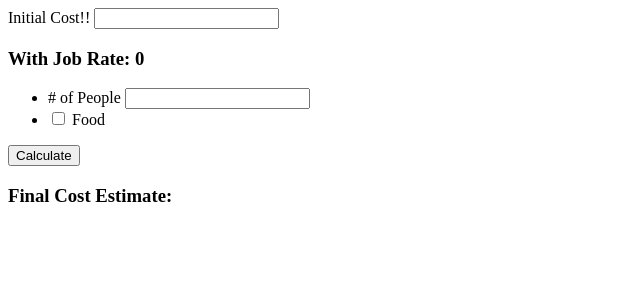
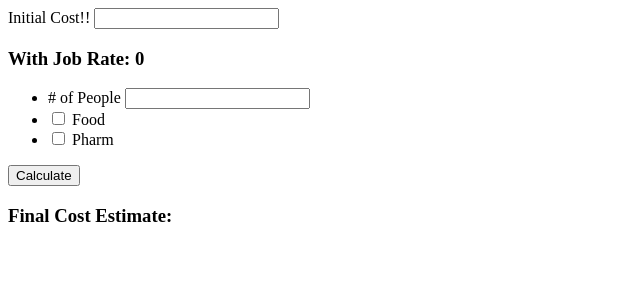
Before and after one commit to deerexart/nupack-react-es6, a React app: page / in a window 1280 px wide. Shown: the top 300 px of the page, without its empty margins (0-640 px from the left). Built offline with nearby package versions, Linux system fonts and the light colour scheme.

Commit message:
Converted pharm to es6 checkIfPharm sets pharmMarkup to .075 or 0 depending on if it is checked or not added in li and input for pharm

```diff
--- a/src/index.jsx
+++ b/src/index.jsx
@@ -6,10 +6,12 @@ import ReactDOM from 'react-dom';
   constructor(props){
     //must pass in props ^^^^
     super(props); // super GIVES US ACCESS TO 'THIS' !! *****
-    this.state = {initialinput:0, withJobMarkup:0, people:0, isFood:false, isFoodMarkup:0};
+    this.state = {initialinput:0, withJobMarkup:0, people:0, isFood:false, isFoodMarkup:0, isPharm:false, isPharmMarkup:0, isElectronics:false, isElectronicsMarkup:0};
     this.handleInitialCost = this.handleInitialCost.bind(this);
     this.handlePeople = this.handlePeople.bind(this);
     this.checkIfFood = this.checkIfFood.bind(this);
+    this.checkIfPharm = this.checkIfPharm.bind(this);
+    // this.checkIfElectronics = this.checkIfElectronics.bind(this);
 
 
   }
@@ -42,20 +44,67 @@ import ReactDOM from 'react-dom';
     }
 
   }
+  checkIfPharm(props) {
+    // console.log('props food', props);
+    // console.log('props.isFood', this.state.isFood);
+    if(this.state.isPharm === true){
+      this.setState({
+        isPharmMarkup: 0,
+        isPharm:!this.state.isPharm
+      })
+    }
+    if(this.state.isPharm === false){
+      this.setState({
+        isPharmMarkup: 0.075,
+        isPharm:!this.state.isPharm
+      })
+    }
 
+  }
+
+  // checkIfElectronics(props) {
+  //   // console.log('props food', props);
+  //   // console.log('props.isFood', this.state.isFood);
+  //   if(this.state.isElectonics === true){
+  //     this.setState({
+  //       isElectonicsMarkup: 0,
+  //       isElectonics:!this.state.isElectonics
+  //     })
+  //   }
+  //   if(this.state.isElectonics === false){
+  //     this.setState({
+  //       isElectonicsMarkup: 0.02,
+  //       isElectonics:!this.state.isElectonics
+  //     })
+  //   }
+  //
+  // }
   calculateTotal(value){
     var jobMarkup = this.state.withJobMarkup;
     var peopleMarkup = this.state.people * .012 * jobMarkup ;
     var foodMarkupValue = this.state.isFoodMarkup;
     var foodMarkup = foodMarkupValue * jobMarkup;
+
+    var pharmMarkupValue = this.state.isPharmMarkup;
+    var pharmMarkup = pharmMarkupValue * jobMarkup;
+
+    // var electronicsMarkupValue = this.state.isElectronicsMarkup;
+    // var electronicsMarkup = electronicsMarkupValue * jobMarkup;
+
     var calculateTotal = jobMarkup
                         +peopleMarkup
-                        +foodMarkup;
+                        +foodMarkup
+                        +pharmMarkup;
+                        // +electronicsMarkup;
 
     console.log('people', peopleMarkup);
     console.log('jobMarkup', jobMarkup);
     console.log('foodMarkupValue', foodMarkupValue);
     console.log('foodMarkup', foodMarkup);
+    console.log('pharmMarkup', pharmMarkupValue);
+
+    // console.log('electronicsMarkup', electronicsMarkup);
+
     console.log('calculateTotal', calculateTotal);
 
     this.setState({
@@ -77,6 +126,8 @@ render(){
     <ul>
       <li># of People <input type="number" onChange={ this.handlePeople } /></li>
       <li><input type="checkbox" id="food" onChange={this.checkIfFood} checked={this.state.isFood}/> Food </li>
+      <li><input type="checkbox" id="pharm" onChange={this.checkIfPharm} checked={this.state.isPharm}/> Pharm </li>
+
 
 
     </ul>
```
